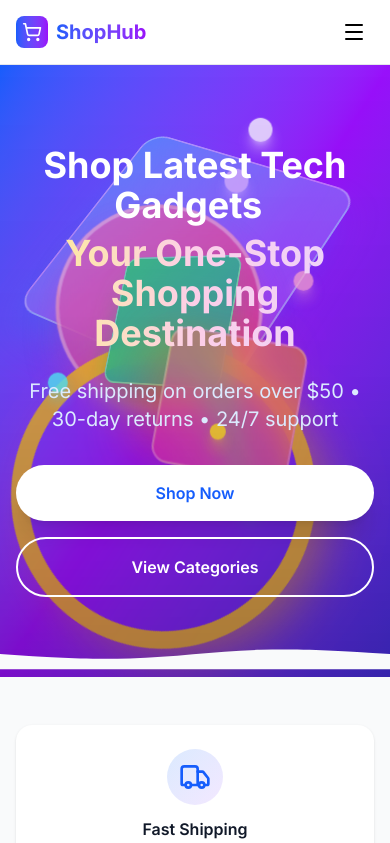
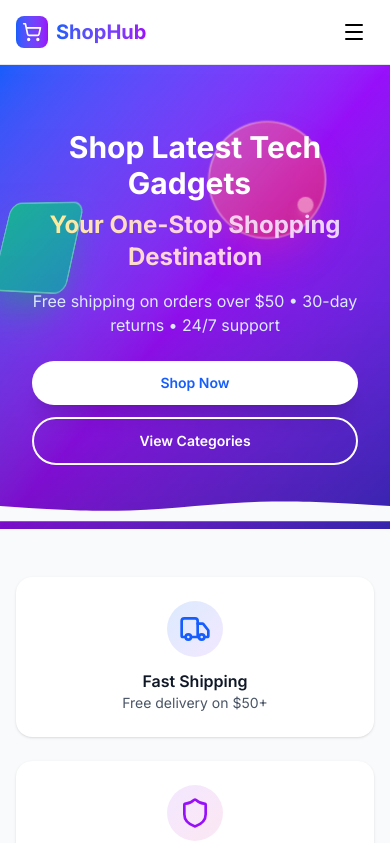
Before and after one commit to tanveenambrose/ecommerce-vibe-website, a Next.js app in the folder apps/client/: page / in a window 390 px wide. Shown: the top 843 px of the page. Built offline with nearby package versions, Linux system fonts and the light colour scheme.

Commit message:
feat: Improve mobile UI for homepage hero and cart page

```diff
--- a/apps/client/app/cart/page.tsx
+++ b/apps/client/app/cart/page.tsx
@@ -37,19 +37,21 @@ export default function CartPage() {
     }
 
     return (
-        <div className="min-h-screen bg-gray-50 py-12">
+        <div className="min-h-screen bg-gray-50 py-6 sm:py-8 lg:py-12">
             <div className="max-w-7xl mx-auto px-4 sm:px-6 lg:px-8">
-                <h1 className="text-3xl font-bold text-gray-900 mb-8">Shopping Cart ({totalItems} items)</h1>
+                <h1 className="text-2xl sm:text-3xl font-bold text-gray-900 mb-6 sm:mb-8">
+                    Shopping Cart ({totalItems} items)
+                </h1>
 
-                <div className="flex flex-col lg:flex-row gap-8">
+                <div className="flex flex-col lg:flex-row gap-6 lg:gap-8">
                     {/* Cart Items List */}
-                    <div className="flex-1 space-y-4">
+                    <div className="flex-1 space-y-3 sm:space-y-4">
                         {items.map((item) => (
                             <CartItem key={item.product.id} item={item} />
                         ))}
 
-                        <div className="mt-8 flex justify-between items-center">
-                            <Link href="/" className="text-blue-600 font-medium hover:underline flex items-center gap-2">
+                        <div className="mt-6 sm:mt-8 flex flex-col sm:flex-row justify-between items-center gap-4">
+                            <Link href="/" className="text-blue-600 font-medium hover:underline flex items-center gap-2 text-sm sm:text-base">
                                 <ArrowLeft className="h-4 w-4" />
                                 Continue Shopping
                             </Link>
@@ -64,7 +66,7 @@ export default function CartPage() {
 
                     {/* Order Summary */}
                     <div className="w-full lg:w-96 flex-shrink-0">
-                        <div className="bg-white p-6 rounded-xl shadow-sm border border-gray-100 sticky top-24">
+                        <div className="bg-white p-5 sm:p-6 rounded-xl shadow-sm border border-gray-100 lg:sticky lg:top-24">
                             <h2 className="text-lg font-bold text-gray-900 mb-6">Order Summary</h2>
 
                             <div className="space-y-4 mb-6">
@@ -82,20 +84,20 @@ export default function CartPage() {
                                 </div>
 
                                 <div className="pt-4 border-t border-gray-100 flex justify-between items-center">
-                                    <span className="text-lg font-bold text-gray-900">Order Total</span>
-                                    <span className="text-2xl font-bold text-blue-600">${total.toFixed(2)}</span>
+                                    <span className="text-base sm:text-lg font-bold text-gray-900">Order Total</span>
+                                    <span className="text-xl sm:text-2xl font-bold text-blue-600">${total.toFixed(2)}</span>
                                 </div>
                             </div>
 
                             <Link
                                 href="/checkout"
-                                className="w-full flex items-center justify-center gap-2 px-6 py-4 bg-gradient-to-r from-blue-600 to-purple-600 text-white rounded-xl font-bold text-lg hover:from-blue-700 hover:to-purple-700 transition-all shadow-lg hover:shadow-xl transform hover:scale-[1.02]"
+                                className="w-full flex items-center justify-center gap-2 px-5 sm:px-6 py-3 sm:py-4 bg-gradient-to-r from-blue-600 to-purple-600 text-white rounded-xl font-bold text-base sm:text-lg hover:from-blue-700 hover:to-purple-700 transition-all shadow-lg hover:shadow-xl transform hover:scale-[1.02]"
                             >
                                 Proceed to Checkout
-                                <ArrowRight className="h-5 w-5" />
+                                <ArrowRight className="h-4 w-4 sm:h-5 sm:w-5" />
                             </Link>
 
-                            <p className="mt-4 text-xs text-center text-gray-400">
+                            <p className="mt-3 sm:mt-4 text-xs text-center text-gray-400">
                                 Secure Checkout - SSL Encrypted
                             </p>
                         </div>
--- a/apps/client/app/page.tsx
+++ b/apps/client/app/page.tsx
@@ -11,56 +11,51 @@ export default function Home() {
   const featuredProducts = products
     .sort(() => 0.5 - Math.random()) // Randomize
     .slice(0, 8);
+
   return (
     <main className="min-h-screen bg-gradient-to-br from-gray-50 via-white to-blue-50">
       {/* Hero Section with Typing Effect */}
       <section className="relative overflow-hidden">
         {/* 3D Animated Background */}
         <div className="absolute inset-0 bg-gradient-to-br from-blue-600 via-purple-600 to-indigo-700 overflow-hidden">
-          {/* Floating 3D Shapes */}
+          {/* Floating 3D Shapes - Reduced on mobile for performance */}
           <div className="absolute inset-0" style={{ perspective: '1000px' }}>
-            {/* Large Cube */}
-            <div className="absolute top-20 left-10 w-64 h-64 animate-float-slow" style={{ transformStyle: 'preserve-3d' }}>
+            {/* Large Cube - Only on desktop */}
+            <div className="hidden lg:block absolute top-20 left-10 w-64 h-64 animate-float-slow" style={{ transformStyle: 'preserve-3d' }}>
               <div className="absolute inset-0 bg-gradient-to-br from-blue-400/60 to-purple-500/60 backdrop-blur-md rounded-3xl transform rotate-12 animate-rotate-3d shadow-2xl shadow-blue-500/50 border-2 border-white/30"></div>
             </div>
 
             {/* Medium Sphere */}
-            <div className="absolute top-40 right-20 w-56 h-56 animate-float-medium">
-              <div className="absolute inset-0 bg-gradient-to-br from-pink-400/70 to-rose-500/70 backdrop-blur-lg rounded-full animate-pulse-slow shadow-2xl shadow-pink-500/50 border-4 border-white/40"></div>
+            <div className="absolute top-20 sm:top-40 right-5 sm:right-20 w-32 sm:w-56 h-32 sm:h-56 animate-float-medium">
+              <div className="absolute inset-0 bg-gradient-to-br from-pink-400/70 to-rose-500/70 backdrop-blur-lg rounded-full animate-pulse-slow shadow-2xl shadow-pink-500/50 border-2 sm:border-4 border-white/40"></div>
             </div>
 
-            {/* Small Pyramid */}
-            <div className="absolute bottom-32 left-1/4 w-48 h-48 animate-float-fast" style={{ transformStyle: 'preserve-3d' }}>
+            {/* Small Pyramid - Hidden on mobile */}
+            <div className="hidden md:block absolute bottom-32 left-1/4 w-48 h-48 animate-float-fast" style={{ transformStyle: 'preserve-3d' }}>
               <div className="absolute inset-0 bg-gradient-to-br from-cyan-400/70 to-emerald-500/70 backdrop-blur-md transform rotate-45 animate-rotate-3d-reverse shadow-2xl shadow-cyan-500/50 border-2 border-white/40" style={{ clipPath: 'polygon(50% 0%, 0% 100%, 100% 100%)' }}></div>
             </div>
 
-            {/* Large Ring */}
-            <div className="absolute top-1/2 right-1/4 w-72 h-72 animate-float-slow">
+            {/* Large Ring - Hidden on mobile */}
+            <div className="hidden lg:block absolute top-1/2 right-1/4 w-72 h-72 animate-float-slow">
               <div className="absolute inset-0 border-[16px] border-yellow-400/70 backdrop-blur-sm rounded-full animate-spin-slow shadow-2xl shadow-yellow-500/50"></div>
             </div>
 
-            {/* Small Cubes scattered */}
-            <div className="absolute top-1/3 left-1/3 w-40 h-40 animate-float-medium" style={{ transformStyle: 'preserve-3d' }}>
+            {/* Small Cubes - Reduced on mobile */}
+            <div className="absolute top-1/3 left-5 sm:left-1/3 w-28 sm:w-40 h-28 sm:h-40 animate-float-medium" style={{ transformStyle: 'preserve-3d' }}>
               <div className="absolute inset-0 bg-gradient-to-br from-green-400/70 to-teal-500/70 backdrop-blur-md rounded-2xl transform -rotate-12 animate-rotate-3d shadow-2xl shadow-green-500/50 border-2 border-white/30"></div>
             </div>
 
-            <div className="absolute bottom-1/4 right-1/3 w-32 h-32 animate-float-fast">
-              <div className="absolute inset-0 bg-gradient-to-br from-orange-400/70 to-pink-500/70 backdrop-blur-md rounded-2xl animate-pulse-slow shadow-2xl shadow-orange-500/50 border-2 border-white/30"></div>
-            </div>
-
-            {/* Particle effects */}
-            <div className="absolute top-1/4 left-1/2 w-6 h-6 bg-white/90 rounded-full animate-float-particle shadow-lg shadow-white/70"></div>
-            <div className="absolute top-2/3 left-1/4 w-5 h-5 bg-cyan-300/90 rounded-full animate-float-particle-slow shadow-lg shadow-cyan-300/70"></div>
-            <div className="absolute top-1/2 right-1/3 w-5 h-5 bg-pink-300/90 rounded-full animate-float-particle shadow-lg shadow-pink-300/70"></div>
-            <div className="absolute top-3/4 left-2/3 w-4 h-4 bg-yellow-300/90 rounded-full animate-float-particle-slow shadow-lg shadow-yellow-300/70"></div>
-            <div className="absolute top-1/3 right-1/2 w-6 h-6 bg-purple-300/90 rounded-full animate-float-particle shadow-lg shadow-purple-300/70"></div>
+            {/* Particle effects - Reduced on mobile */}
+            <div className="hidden sm:block absolute top-1/4 left-1/2 w-6 h-6 bg-white/90 rounded-full animate-float-particle shadow-lg shadow-white/70"></div>
+            <div className="hidden sm:block absolute top-2/3 left-1/4 w-5 h-5 bg-cyan-300/90 rounded-full animate-float-particle-slow shadow-lg shadow-cyan-300/70"></div>
+            <div className="absolute top-1/2 right-1/3 w-4 sm:w-5 h-4 sm:h-5 bg-pink-300/90 rounded-full animate-float-particle shadow-lg shadow-pink-300/70"></div>
           </div>
         </div>
         <div className="absolute inset-0 bg-gradient-to-b from-transparent via-black/5 to-black/20"></div>
 
-        <div className="relative max-w-7xl mx-auto px-4 sm:px-6 lg:px-8 py-20 sm:py-28">
+        <div className="relative max-w-7xl mx-auto px-4 sm:px-6 lg:px-8 py-16 sm:py-20 lg:py-28">
           <div className="text-center">
-            <h1 className="text-4xl sm:text-5xl lg:text-6xl font-bold mb-6 text-white">
+            <h1 className="text-3xl sm:text-4xl md:text-5xl lg:text-6xl font-bold mb-4 sm:mb-6 text-white px-2">
               <TypeAnimation
                 sequence={[
                   'Discover Amazing Products',
@@ -76,18 +71,18 @@ export default function Home() {
                 speed={50}
                 repeat={Infinity}
               />
-              <span className="block mt-2 bg-gradient-to-r from-yellow-200 via-pink-200 to-purple-200 bg-clip-text text-transparent">
+              <span className="block mt-2 sm:mt-3 bg-gradient-to-r from-yellow-200 via-pink-200 to-purple-200 bg-clip-text text-transparent text-2xl sm:text-3xl md:text-4xl lg:text-5xl">
                 Your One-Stop Shopping Destination
               </span>
             </h1>
-            <p className="text-xl sm:text-2xl mb-8 text-blue-100 max-w-3xl mx-auto">
+            <p className="text-base sm:text-xl lg:text-2xl mb-6 sm:mb-8 text-blue-100 max-w-3xl mx-auto px-4">
               Free shipping on orders over $50 • 30-day returns • 24/7 support
             </p>
-            <div className="flex flex-col sm:flex-row gap-4 justify-center">
-              <button className="px-8 py-4 bg-white text-blue-600 rounded-full font-semibold hover:bg-blue-50 transition-all hover:scale-105 shadow-xl">
+            <div className="flex flex-col sm:flex-row gap-3 sm:gap-4 justify-center px-4">
+              <button className="px-6 sm:px-8 py-3 sm:py-4 bg-white text-blue-600 rounded-full font-semibold hover:bg-blue-50 transition-all hover:scale-105 shadow-xl text-sm sm:text-base">
                 Shop Now
               </button>
-              <button className="px-8 py-4 bg-transparent border-2 border-white text-white rounded-full font-semibold hover:bg-white/10 transition-all">
+              <button className="px-6 sm:px-8 py-3 sm:py-4 bg-transparent border-2 border-white text-white rounded-full font-semibold hover:bg-white/10 transition-all text-sm sm:text-base">
                 View Categories
               </button>
             </div>
```
